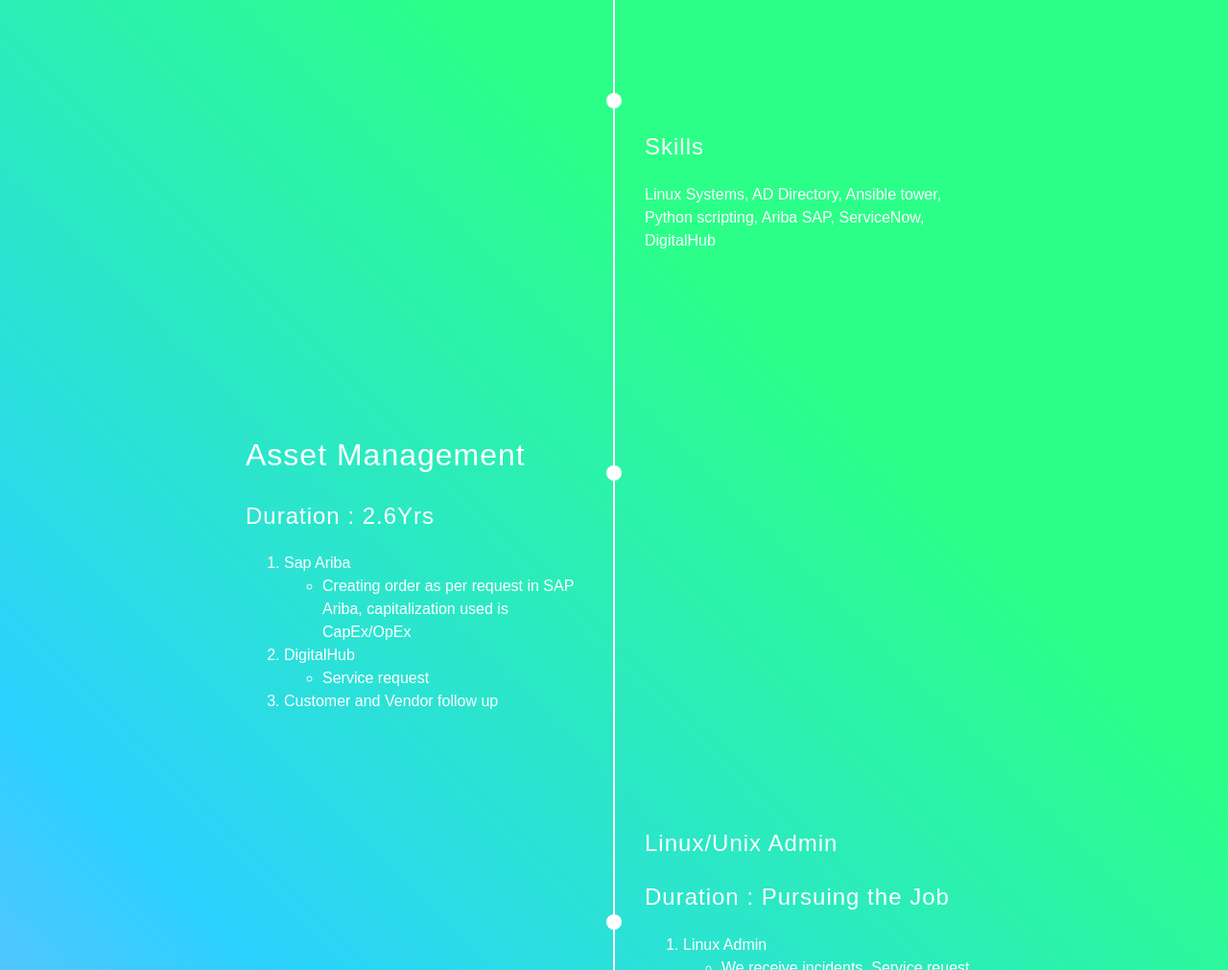
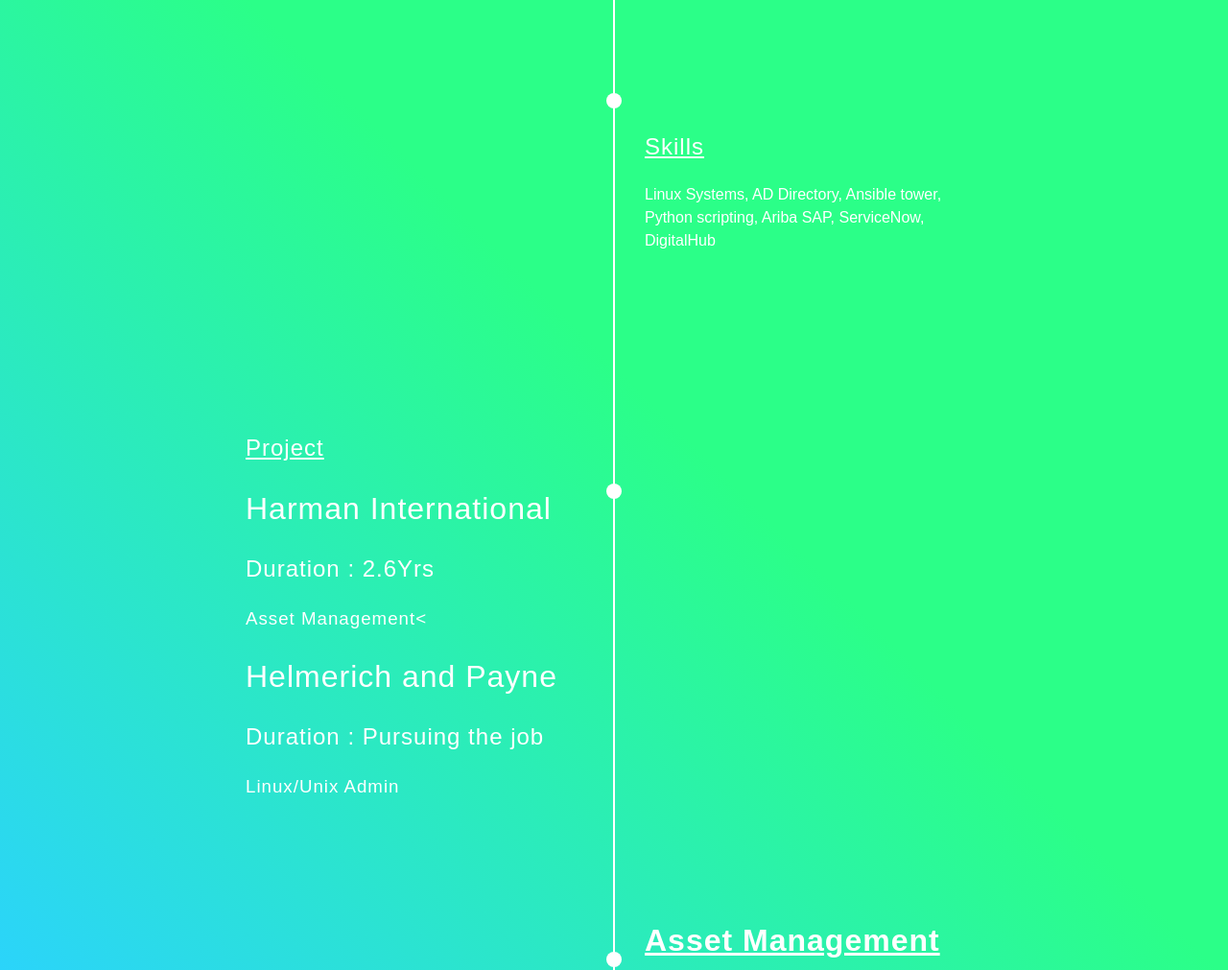
Before and after one commit to 2018hw86786/ResumeTempelate, a plain HTML site: page index.html in a window 1280 px wide. Shown: the part 1020-2031 px from the top of the page at 96% size. Drawn offline with Linux system fonts and the light colour scheme.

Commit message:
Update index.html

```diff
--- a/index.html
+++ b/index.html
@@ -4,13 +4,14 @@
     <meta charset="UTF-8">
     <meta http-equiv="X-UA-Compatible" content="IE=edge">
     <meta name="viewport" content="width=device-width, initial-scale=1.0">
-    <title>Animated TimeLine</title>
+    <title>Omprakash Prajapati</title>
     <link rel="stylesheet" href="style.css">
+    <link rel="stylesheet" href="form.css">
 </head>
 <body>
     <div class="container">
         <div class="top-section">
-            <h1>Omprakash Prajapati</h1>
+            <b><u><h1>Omprakash Prajapati</h1></u></b>
             <h2>+91 8956585539</h2>
             <h2>o.prajapati97@gmail.com</h2>
             <p>I have a good command over Linux system<br>(Debian based and Fedora based systems) and <br>
@@ -27,7 +28,7 @@
             <div class="section">
                 <div class="bead"></div>
                 <div class="content">
-                    <h2>Hobbies</h2>
+                    <b><u><h2>Hobbies</h2></u></b>
                     <p>
                         Reading, Understanding emotions, figuring the probability of causes and Computer Games
 
@@ -38,18 +39,37 @@
             <div class="section">
                 <div class="bead"></div>
                 <div class="content">
-                    <h2>Skills</h2>
+                  <u><b><h2>Skills</h2></u></b>
                     <p>
                         Linux Systems, AD Directory, Ansible tower, Python scripting, Ariba SAP, ServiceNow, DigitalHub
                     </p>
                 </div>
             </div>
 
+           <div class="timeline">
+            <div class="line"></div>
+            <div class="section">
+                <div class="bead"></div>
+                <div class="content">
+                    <b><u><h2>Project</h2></u></b>
+                    <p>
+                       <h1>Harman International</h1>
+                       <h2>Duration : 2.6Yrs</h>
+                       <h3>Asset Management<</h3>
+                       <h1>Helmerich and Payne</h1>
+                       <h2>Duration : Pursuing the job</h2>
+                       <h3>Linux/Unix Admin</h3>
+                   </p>
+
+                </div>
+            </div>
+
+
             <div class="section">
                 <div class="bead"></div>
                 <div class="content">
                     <p>
-                        <h1>Asset Management</h1>
+                         <b><u><h1>Asset Management</h1></u></b>
                         <h2>Duration : 2.6Yrs </h2>
 
                          <ol>
@@ -71,7 +91,7 @@
             <div class="section">
                 <div class="bead"></div>
                 <div class="content">
-                    <h2>Linux/Unix Admin</h2>
+                   <b><u><h2>Linux/Unix Admin</h2></u></b>
                     <h2>Duration : Pursuing the Job </h2>
                     <p>
                     <ol>
@@ -98,7 +118,7 @@
             <div class="section">
                 <div class="bead"></div>
                 <div class="content">
-                    <h2>Education</h2>
+                  <u><b><h2>Education</h2></u></b>
                     <p>
                         <ol>
                            <li>Secondary School Certificate</li>
@@ -121,6 +141,11 @@
     </div>
 
 
+
+
     <script src="main.js"></script>
+
+
+
 </body>
 </html>
```
